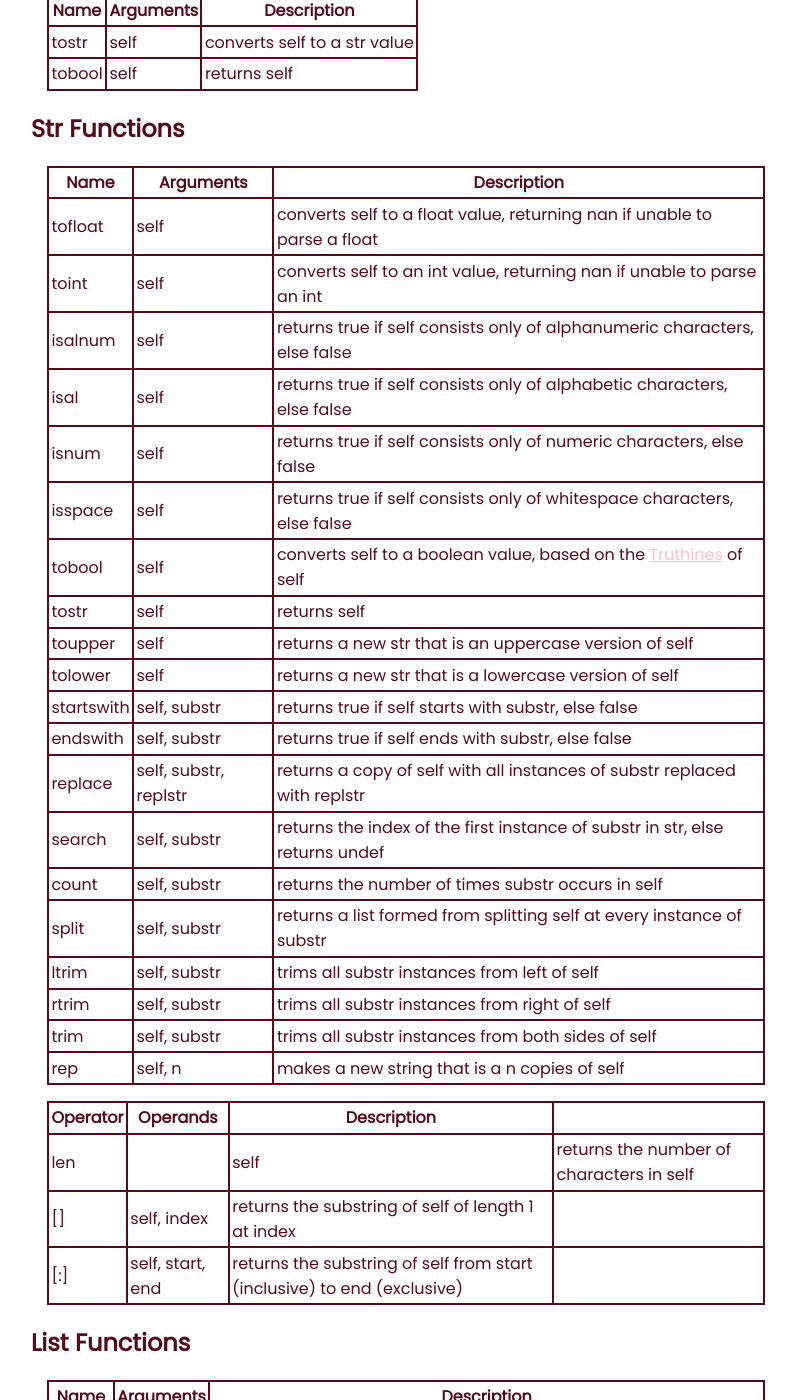
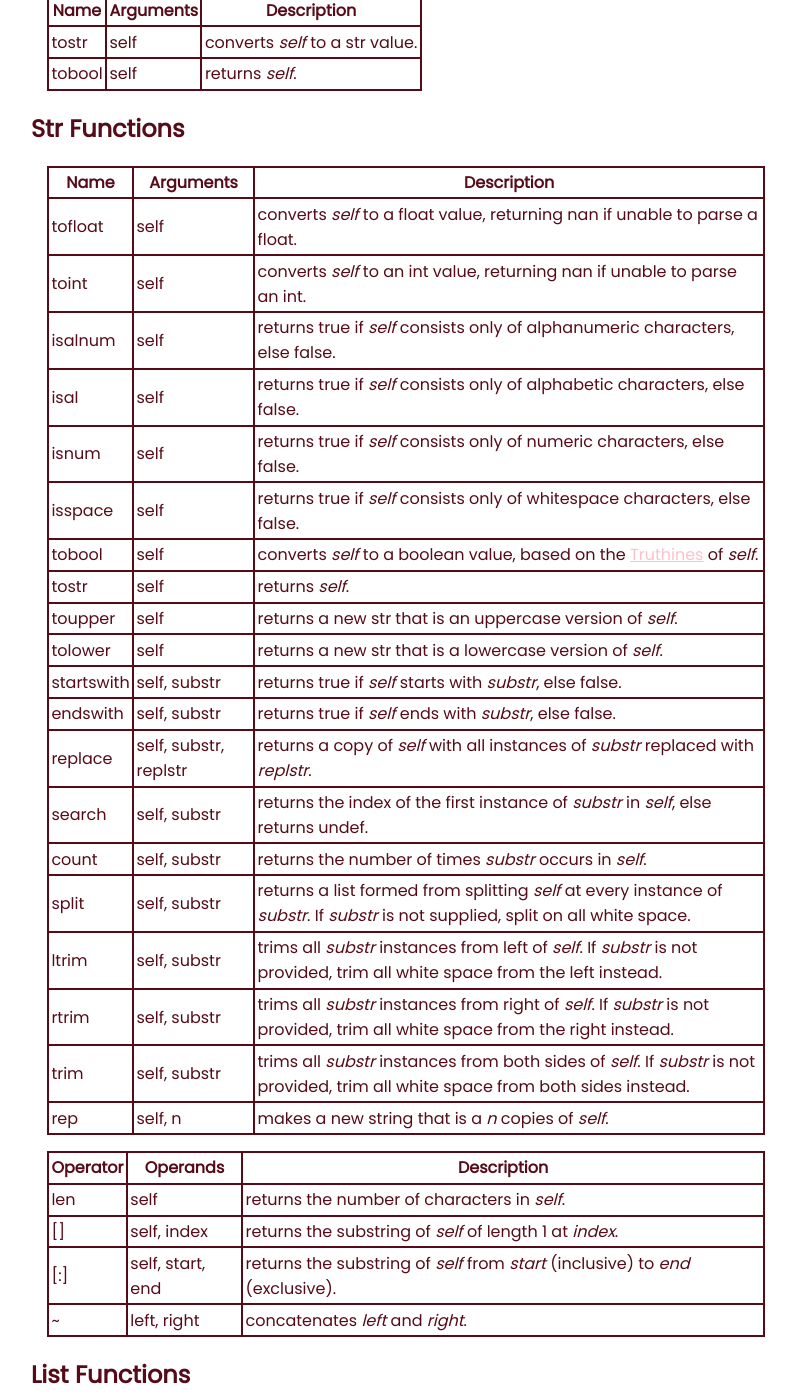
Before and after one commit to yasl-lang/docs, a Jekyll site: the page built from standard-library/builtin-functions.md, in a window 1280 px wide and 1400 px high, scrolled down 967 px. Shown: the whole window, without its empty margins (234-1030 px from the left). Built offline with Jekyll 4.4.1, drawn with Linux system fonts in a browser that asks for light colours; our own code applies the rules of GitHub Pages for plain Markdown files; a script that is not in the unit is left out; some of the changed text lies outside the part shown.

Commit message:
Update builtin-functions.md

```diff
--- a/standard-library/builtin-functions.md
+++ b/standard-library/builtin-functions.md
@@ -11,101 +11,102 @@ Operators for non-numeric types are also included here.
 
 | Name       | Arguments | Description |
 |------------|-----------|-------------|
-| tostr      | self      | converts self to a str value |
+| tostr      | self      | converts _self_ to a str value. |
 
 ## Float Functions
 
 | Name       | Arguments | Description |
 |------------|-----------|-------------|
-| toint      | self      | converts self to an int value, truncating if necessary |
-| tobool     | self      | converts self to a bool value |
-| tostr      | self      | converts self to a str value |
-| tofloat    | self      | return self |
+| toint      | self      | converts _self_ to an int value, truncating if necessary. |
+| tobool     | self      | converts _self_ to a bool value. |
+| tostr      | self      | converts _self_ to a str value. |
+| tofloat    | self      | return _self_. |
 
 ## Int Functions
 
 | Name       | Arguments | Description |
 |------------|-----------|-------------|
-| tofloat    | self      | converts self to an float value, rounding to nearest float if necessary if necessary |
-| tobool     | self      | converts self to a bool value |
-| toint      | self      | return self |
-| tostr      | self      | converts self to a str value |
+| tofloat    | self      | converts _self_ to an float value, rounding to nearest float if necessary if necessary. |
+| tobool     | self      | converts _self_ to a bool value. |
+| toint      | self      | return _self_. |
+| tostr      | self      | converts _self_ to a str value. |
 
 ## Bool Functions
 
 | Name       | Arguments | Description |
 |------------|-----------|-------------|
-| tostr      | self      | converts self to a str value |
-| tobool     | self      | returns self |
+| tostr      | self      | converts _self_ to a str value. |
+| tobool     | self      | returns _self_. |
 
 ## Str Functions
 
 | Name       | Arguments | Description |
 |------------|-----------|-------------|
-| tofloat    | self      | converts self to a float value, returning nan if unable to parse a float |
-| toint      | self      | converts self to an int value, returning nan if unable to parse an int |
-| isalnum    | self      | returns true if self consists only of alphanumeric characters, else false |
-| isal       | self      | returns true if self consists only of alphabetic characters, else false |
-| isnum      | self      | returns true if self consists only of numeric characters, else false |
-| isspace    | self      | returns true if self consists only of whitespace characters, else false |
-| tobool     | self      | converts self to a boolean value, based on the [Truthines](/docs/control-flow/truthiness) of self |
-| tostr      | self      | returns self |
-| toupper    | self      | returns a new str that is an uppercase version of self |
-| tolower    | self      | returns a new str that is a lowercase version of self |
-| startswith | self, substr | returns true if self starts with substr, else false |
-| endswith   | self, substr | returns true if self ends with substr, else false |
-| replace    | self, substr, replstr | returns a copy of self with all instances of substr replaced with replstr |
-| search     | self, substr | returns the index of the first instance of substr in str, else returns undef |
-| count      | self, substr | returns the number of times substr occurs in self |
-| split      | self, substr | returns a list formed from splitting self at every instance of substr |
-| ltrim      | self, substr | trims all substr instances from left of self |
-| rtrim      | self, substr | trims all substr instances from right of self |
-| trim       | self, substr | trims all substr instances from both sides of self |
-| rep        | self, n   | makes a new string that is a n copies of self |
+| tofloat    | self      | converts _self_ to a float value, returning nan if unable to parse a float. |
+| toint      | self      | converts _self_ to an int value, returning nan if unable to parse an int. |
+| isalnum    | self      | returns true if _self_ consists only of alphanumeric characters, else false. |
+| isal       | self      | returns true if _self_ consists only of alphabetic characters, else false. |
+| isnum      | self      | returns true if _self_ consists only of numeric characters, else false. |
+| isspace    | self      | returns true if _self_ consists only of whitespace characters, else false. |
+| tobool     | self      | converts _self_ to a boolean value, based on the [Truthines](/docs/control-flow/truthiness) of _self_. |
+| tostr      | self      | returns _self_. |
+| toupper    | self      | returns a new str that is an uppercase version of _self_. |
+| tolower    | self      | returns a new str that is a lowercase version of _self_. |
+| startswith | self, substr | returns true if _self_ starts with _substr_, else false. |
+| endswith   | self, substr | returns true if _self_ ends with _substr_, else false. |
+| replace    | self, substr, replstr | returns a copy of _self_ with all instances of _substr_ replaced with _replstr_. |
+| search     | self, substr | returns the index of the first instance of _substr_ in _self_, else returns undef. |
+| count      | self, substr | returns the number of times _substr_ occurs in _self_. |
+| split      | self, substr | returns a list formed from splitting _self_ at every instance of _substr_. If _substr_ is not supplied, split on all white space. |
+| ltrim      | self, substr | trims all _substr_ instances from left of _self_. If _substr_ is not provided, trim all white space from the left instead. |
+| rtrim      | self, substr | trims all _substr_ instances from right of _self_. If _substr_ is not provided, trim all white space from the right instead. |
+| trim       | self, substr | trims all _substr_ instances from both sides of _self_. If _substr_ is not provided, trim all white space from both sides instead. |
+| rep        | self, n   | makes a new string that is a _n_ copies of _self_. |
 
 | Operator | Operands | Description |
 |----------|----------|-------------|
-| len      |          | self        | returns the number of characters in self |
-| []       | self, index | returns the substring of self of length 1 at index |
-| [:]      | self, start, end | returns the substring of self from start (inclusive) to end (exclusive) |
+| len      | self     | returns the number of characters in _self_. |
+| []       | self, index | returns the substring of _self_ of length 1 at _index_. |
+| [:]      | self, start, end | returns the substring of _self_ from _start_ (inclusive) to _end_ (exclusive). |
+| ~        | left, right | concatenates _left_ and _right_. |
 
 ## List Functions
 
 | Name       | Arguments | Description |
 |------------|-----------|-------------|
-| push       | self, val | puts val at end of self |
-| copy       | self      | returns a copy of self |
-| extend     | self, ls  | extends self by adding all elements of ls to the end of self |
-| pop        | self      | removes last element of self and returns it |
-| tostr      | self      | converts self to a str value |
-| search     | self      | returns the index of the first instance of substr in str, else returns undef |
-| reverse    | self      | reverses self in-place |
-| clear      | self      | removes all values from self |
-| join       | self, delim | joins all elements of self together, using delim to delimite them |
-| sort       | self      | sorts self, alphabetically for list of strings and numerically for list of numbers |
+| push       | self, val | puts _val_ at end of _self_. |
+| copy       | self      | returns a copy of _self_. |
+| extend     | self, ls  | extends self by adding all elements of _ls_ to the end of _self_. |
+| pop        | self      | removes last element of _self_ and returns it. |
+| tostr      | self      | converts _self_ to a str value. |
+| search     | self      | returns the index of the first instance of substr in _self_, else returns undef. |
+| reverse    | self      | reverses _self_ in-place. |
+| clear      | self      | removes all values from _self_. |
+| join       | self, delim | joins all elements of _self_ together, using _delim_ to delimite them. |
+| sort       | self      | sorts _self_, alphabetically for list of strings and numerically for list of numbers. |
 
 | Operator | Operands | Description |
 |----------|----------|-------------|
-| len      | self     | returns the number of items in self |
-| []       | self, index | returns the value of self at index |
-| []       | self, index, val | updates the value of self at index to val |
-| [:]      | self, start, end | returns a new list based on self from start (inclusive) to end (exclusive) |
-| +        | left, right | concatenates left and right into a new list |
+| len      | self     | returns the number of items in _self_. |
+| []       | self, index | returns the value of _self_ at _index_. |
+| []       | self, index, val | updates the value of _self_ at _index_ to _val_. |
+| [:]      | self, start, end | returns a new list based on _self_ from _start_ (inclusive) to _end_ (exclusive). |
+| +        | left, right | concatenates _left_ and _right_ into a new list. |
 
 ## Table Functions
 
 | Name       | Arguments | Description |
 |------------|-----------|-------------|
-| keys       | self      | returns a list containing all the keys in self |
-| values     | self      | returns a list containing all the values in self |
-| copy       | self      | returns a copy of self |
-| tostr      | self      | converts self to a str value |
-| clear      | self      | removes all values from self |
-| remove     | self, key | removes the key and its associated value from self. does nothing if key is not present.
+| keys       | self      | returns a list containing all the keys in _self_. |
+| values     | self      | returns a list containing all the values in _self_. |
+| copy       | self      | returns a copy of _self_. |
+| tostr      | self      | converts _self_ to a str value. |
+| clear      | self      | removes all values from _self_. |
+| remove     | self, key | removes the _key_ and its associated value from _self_. Does nothing if _key_ is not present. |
 
 | Operator | Operands | Description |
 |----------|----------|-------------|
-| len      | self     | returns the number of key-value pairs in self |
-| \|       | left, right | returns the union of left and right based on keys, taking the value from right if any keys overlap |
-| []       | self, index | returns the value of self at index |
-| []       | self, index, val | updates the value of self at index to val |
+| len      | self     | returns the number of key-value pairs in _self_. |
+| \|       | left, right | returns the union of _left_ and _right_ based on keys, taking the value from _right_ if any keys overlap. |
+| []       | self, index | returns the value of _self_ at _index_. |
+| []       | self, index, val | updates the value of _self_ at _index_ to _val_. |
```
